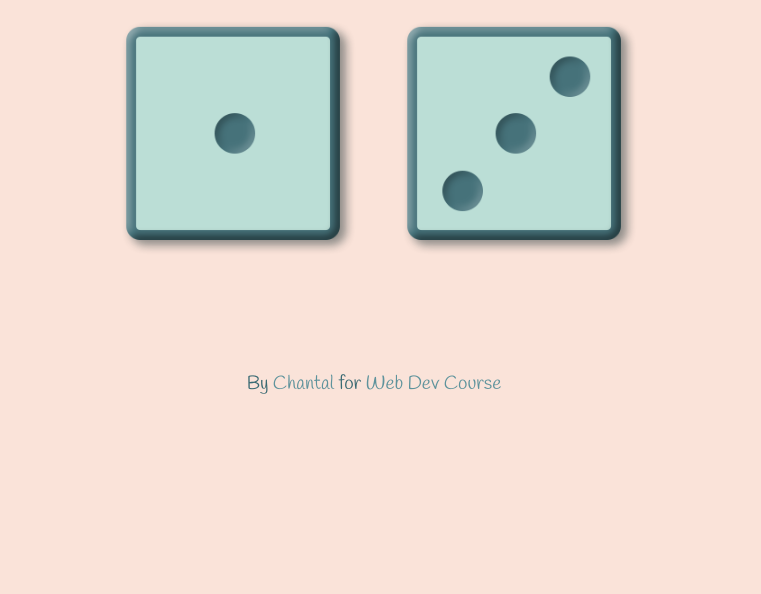
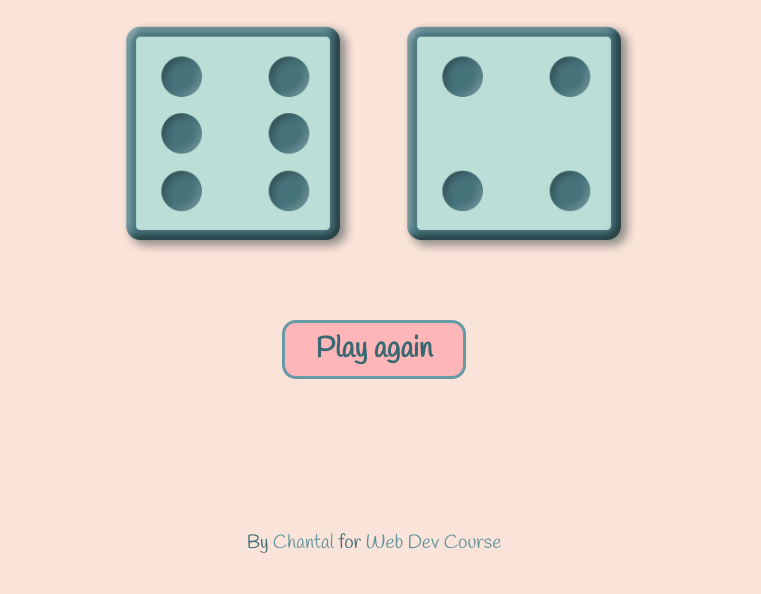
Before and after one commit to ChantalSchot/the-dicee-game, a plain HTML site: page index.html in a window 1280 px wide. Shown: the part 319-913 px from the top of the page, without its empty margins (266-1027 px from the left). Before the commit the page ends 800 px from the top, so only its background shows below. Drawn offline with Linux system fonts and the light colour scheme.

Commit message:
Section 11 Dicee Game finished

```diff
--- a/index.html
+++ b/index.html
@@ -15,21 +15,25 @@
 
 			<div class="dice">
 				<p class="player-name player-one">Player 1</p>
-				<img class="dice-img dice-left" src="images/dice1.png" alt="">
+				<img class="dice-img dice-left" src="images/dice6.png" alt="">
 			</div>
 
 			<!-- Dice -->
 
 			<div class="dice">
 				<p class="player-name player-two">Player 2</p>
-				<img class="dice-img dice-right" src="images/dice3.png" alt="">
+				<img class="dice-img dice-right" src="images/dice6.png" alt="">
 			</div>
+
+
+			<div><a href="#" class="btn" onclick="window.location.reload()">Play again</a></div>
+
 
 		</div>
 
 		<script src="index.js" charset="utf-8"></script>
 	</body>
-	<footer>
+	<footer class="footer">
 		By <a href="http://github.com/ChantalSchot">Chantal</a> for <a href="https://www.udemy.com/course/the-complete-web-development-bootcamp/">Web Dev Course</a>
 	</footer>
 </html>
--- a/index.js
+++ b/index.js
@@ -0,0 +1,66 @@
+// Generate two random numbers between 1-6:
+
+var randomNumber1 = Math.floor( (Math.random() * 6 ) ) + 1;
+var randomNumber2 = Math.floor( (Math.random() * 6 ) ) + 1;
+
+
+
+
+// function generateNumbers() {
+// 	var newRandomNumber1 = Math.floor( (Math.random() * 6 ) ) + 1;
+// 	var newRandomNumber2 = Math.floor( (Math.random() * 6 ) ) + 1;
+// 	document.querySelector(".dice-left").setAttribute("src", "images/dice" + newRandomNumber1 + ".png");
+// 	document.querySelector(".dice-right").setAttribute("src", "images/dice" + newRandomNumber2 + ".png");
+// 	window.location.replace(window.location.href);
+// 	console.log(newRandomNumber1,newRandomNumber2);
+// }
+
+
+// // Variable alert to ask for names:
+//
+// var playerName1 = prompt("Who is player 1?");
+// var playerName2 = prompt("Who is player 2?");
+//
+//
+// // Select player 1 & player 2 text variables to replace with actual names:
+//
+// var player1 = document.querySelector(".player-one");
+// var player2 = document.querySelector(".player-two");
+//
+//
+// if (playerName1) {
+// 	player1.innerHTML = playerName1;
+// }
+//
+// if (playerName2) {
+// 	player2.innerHTML = playerName2;
+// }
+
+
+// Select src attribute of images to replace the random number for dice number in the images:
+document.querySelector(".dice-left").setAttribute("src", "images/dice" + randomNumber1 + ".png");
+document.querySelector(".dice-right").setAttribute("src", "images/dice" + randomNumber2 + ".png");
+
+
+
+
+// Select h1 to make new var which changes depending on outcome:
+
+var titleText = document.querySelector(".title");
+// titleText.innerHTML = "Test";
+
+// If-statement for text when player 1 or 2 wins or when there's a draw:
+
+
+if (randomNumber1 > randomNumber2) { // if player 1 wins
+	titleText.innerHTML = "<img src='images/flag.png'> Player 1 wins!";
+}
+
+else if (randomNumber2 > randomNumber1 ) { // if player 2 wins
+	titleText.innerHTML = "Player 2 wins! <img src='images/flag.png'>";
+}
+
+else {
+	titleText.innerHTML = "It's a draw!";
+
+}
--- a/styles.css
+++ b/styles.css
@@ -1,5 +1,4 @@
 /* General elements */
-
 body {
 	background-color: #fae3d9;
 	color: #386972;
@@ -24,6 +23,7 @@ margin: 30px;
 footer {
 	font-size: 1.2rem;
 	margin-top: 8%;
+	padding-bottom: 30px;
 }
 
 a {
@@ -35,10 +35,7 @@ a:hover {
 	color: #8ac6d1;
 }
 
-
-
 /* Dice */
-
 .dice {
 	display: inline-block;
 }
@@ -46,3 +43,40 @@ a:hover {
 .dice-img {
 	width: 90%;
 }
+
+/* Refresh */
+.btn {
+	margin: 50px;
+	background-color: #ffb6b9;
+	border: 3px solid #669ba5;
+	border-radius: 14px;
+	display: inline-block;
+	cursor: pointer;
+	color: #386972;
+	font-family: 'Handlee', cursive;
+	font-weight: bold;
+	font-size: 1.8rem;
+	padding: 7px 30px;
+	text-decoration: none;
+}
+
+.btn:hover {
+	transition: 0.3s;
+	background-color: #ffc2c4;
+	color: #386972;
+}
+
+/* Media queries */
+@media screen and (max-width: 1120px) {
+	h1 {
+		font-size: 4rem;
+	}
+
+	.container {
+		width: 90%;
+	}
+
+	.dice-img {
+		width: 70%;
+	}
+}
```
Also changed, not shown: images/flag.png (added), 1 other file. Lines whose indentation alone changed are shown as unchanged.
